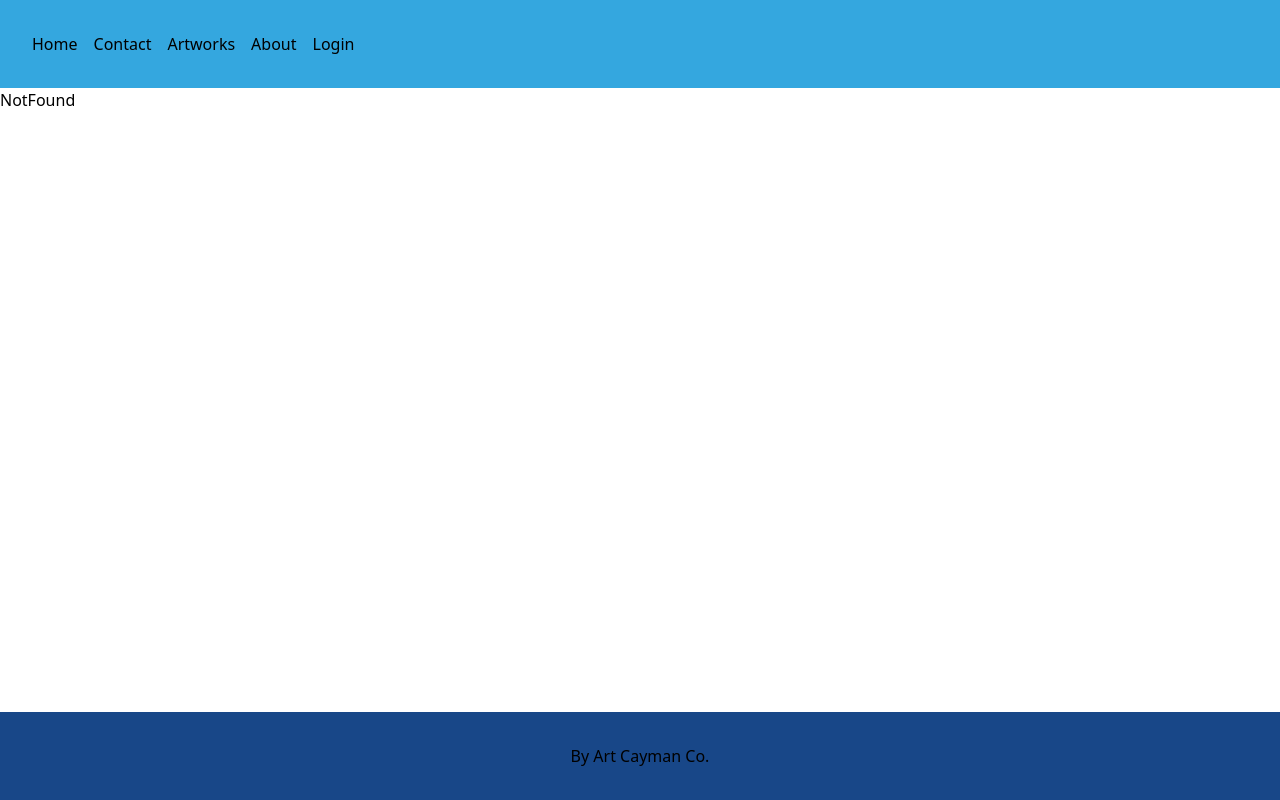
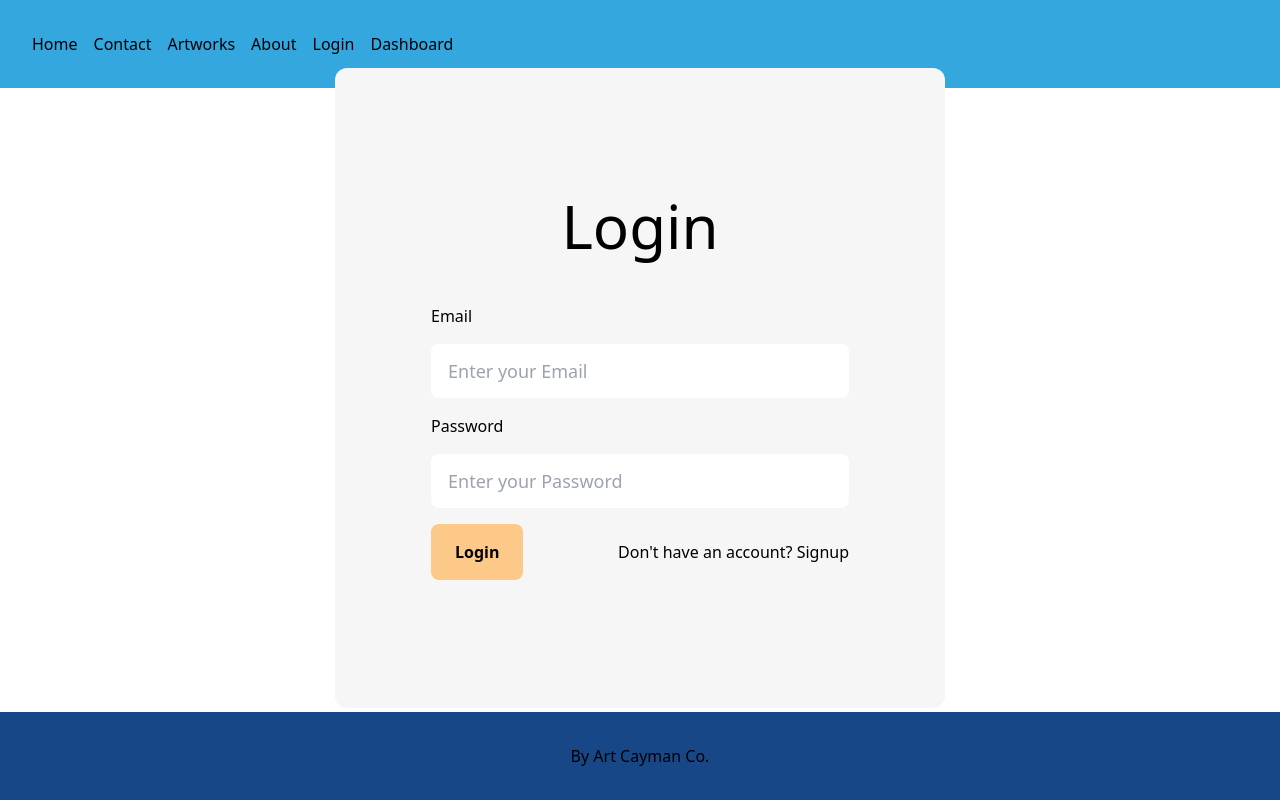
Before and after one commit to maxflorex/thegallery-2022, a React (Create React App) app: page /login in a window 1280 px wide. Built offline with nearby package versions, Linux system fonts and the light colour scheme; no server answers.

Commit message:
Firebase

```diff
--- a/src/App.js
+++ b/src/App.js
@@ -1,12 +1,14 @@
 import { BrowserRouter as Router, Routes, Route } from 'react-router-dom';
+import Login from './components/account/Login';
 import Footer from './components/Footer';
 import Navbar from './components/Navbar';
 import NotFound from './pages/404';
 import About from './pages/About';
-import Account from './pages/Account';
+import Account from './pages/Login';
 import Artworks from './pages/Artworks';
 import Contact from './pages/Contact'
 import Home from './pages/Home';
+import Dashboard from './pages/Dashboard';
 
 function App() {
   return (
@@ -17,7 +19,8 @@ function App() {
         <Route path={'/contact'} element={<Contact />} />
         <Route path={'/artworks'} element={<Artworks />} />
         <Route path={'/about'} element={<About />} />
-        <Route path={'/account'} element={<Account />} />
+        <Route path={'/login'} element={<Login />} />
+        <Route path={'/dashboard'} element={<Dashboard />} />
         <Route path='*' element={<NotFound />} />
       </Routes>
       <Footer />
--- a/src/components/Navbar.jsx
+++ b/src/components/Navbar.jsx
@@ -9,7 +9,8 @@ const Navbar = () => {
                 <Link to="/contact">Contact</Link>
                 <Link to="/artworks">Artworks</Link>
                 <Link to="/about">About</Link>
-                <Link to="/account">Login</Link>
+                <Link to="/login">Login</Link>
+                <Link to="/dashboard">Dashboard</Link>
             </div>
         </nav>
     );
--- a/src/components/account/Login.jsx
+++ b/src/components/account/Login.jsx
@@ -1,24 +1,41 @@
 import React from 'react';
-import { inputtw } from '../../style/styles';
+import { buttontw, inputtw } from '../../style/styles';
 
-const Login = () => {
+const Login = ({ setEmail, setPassword, setShowRegister, login }) => {
     return (
         <div className="w-full h-[75vh]">
             <div className="flex flex-col h-full justify-center items-center">
-                <h1 className="text-4xl">Login</h1>
-                <form className="grid grid-cols-1 gap-4 py-8">
+                <form
+                    className="grid grid-cols-1 gap-4 bg-off-1 px-24 py-32 rounded-xl"
+                    onSubmit={() => login()}
+                >
+                    <h1 className="text-6xl text-center pb-8">Login</h1>
+                    <label>Email</label>
                     <input
                         className={inputtw}
                         type="email"
                         placeholder="Enter your Email"
+                        onChange={(e) => setEmail(e.target.value)}
                     />
+                    <label>Password</label>
                     <input
                         className={inputtw}
                         type="password"
                         placeholder="Enter your Password"
+                        onChange={(e) => setPassword(e.target.value)}
                     />
-                    <button className='bg-cream-500 mr-auto p-4 rounded-lg hover:scale-110 active:scale-100 text-white font-semibold hover:bg-cream-400'>Login</button>
-                    <p>Don't have an account? <a className='cursor-pointer'>Signup</a></p>
+                    <div className="flex justify-between items-center">
+                        <button className={buttontw}>Login</button>
+                        <p>
+                            Don't have an account?{' '}
+                            <a
+                                className="cursor-pointer hover:text-blue-500 hover:scale-110 border-b-[1px] py-1 border-none hover:border-solid"
+                                onClick={() => setShowRegister(true)}
+                            >
+                                Signup
+                            </a>
+                        </p>
+                    </div>
                 </form>
             </div>
         </div>
--- a/src/firebase/config.js
+++ b/src/firebase/config.js
@@ -1,12 +1,15 @@
 import { initializeApp } from "firebase/app";
+import { getFirestore, collection, } from 'firebase/firestore'
+import { getStorage } from 'firebase/storage'
+import { getAuth } from 'firebase/auth'
 
 const firebaseConfig = {
-  apiKey: process.env.API_KEY,
-  authDomain: process.env.AUTH_DOMAIN,
-  projectId: process.env.PROJECT_ID,
-  storageBucket: process.env.STORAGE_BUCKET,
-  messagingSenderId: process.env.MESSAGING_SENDER_ID,
-  appId: process.env.APP_ID
+  apiKey: process.env.REACT_APP_API_KEY,
+  authDomain: process.env.REACT_APP_AUTH_DOMAIN,
+  projectId: process.env.REACT_APP_PROJECT_ID,
+  storageBucket: process.env.REACT_APP_STORAGE_BUCKET,
+  messagingSenderId: process.env.REACT_APP_MESSAGING_SENDER_ID,
+  appId: process.env.REACT_APP_APP_ID
 };
 
 // INITIALIZE FIREBASE
--- /dev/null
+++ b/src/hooks/useFirestore.jsx
@@ -0,0 +1,13 @@
+    //   LOGIN FUNCTION
+    const login = async () => {
+        try {
+            const user = await signInWithEmailAndPassword(
+                auth,
+                loginEmail,
+                loginPassword
+            );
+        } catch (error) {
+            console.log(error.message);
+            alert('Wrong Credentials!');
+        }
+    };
--- a/src/pages/Account.js
+++ /dev/null
@@ -1,15 +0,0 @@
-import Login from '../components/account/Login'
-import Register from '../components/account/Register'
-import Dashboard from '../components/account/Dashboard'
-
-const Account = () => {
-  return (
-    <>
-      <Login />
-      <Register />
-      <Dashboard />
-    </>
-  )
-}
-
-export default Account
--- /dev/null
+++ b/src/pages/Dashboard.js
@@ -0,0 +1,9 @@
+import React from 'react'
+
+const Dashboard = () => {
+  return (
+    <div>Dashboard</div>
+  )
+}
+
+export default Dashboard
--- /dev/null
+++ b/src/pages/Login.js
@@ -0,0 +1,42 @@
+import { useState } from 'react'
+import Login from '../components/account/Login'
+import Register from '../components/account/Register'
+import { onAuthStateChanged, signInWithEmailAndPassword } from 'firebase/auth';
+import { auth } from '../firebase/config';
+
+const Account = () => {
+  const [user, setUser] = useState({})
+  const [email, setEmail] = useState('')
+  const [password, setPassword] = useState('')
+  const [showRegister, setShowRegister] = useState(false)
+
+  //   LOGIN FUNCTION
+  const login = async (e) => {
+    e.preventDefault()
+    try {
+      await signInWithEmailAndPassword(auth, email, password);
+    } catch (error) {
+      console.log(error.message);
+      alert('Wrong Credentials!');
+    }
+  };
+
+  // PREVENTS USER TO AUTOMATICALLY LOGOUT
+  onAuthStateChanged(auth, (currentUser) => {
+    setUser(currentUser);
+  });
+
+  return (
+    <>
+      {!showRegister &&
+        <Login setEmail={setEmail}
+          setPassword={setPassword}
+          setShowRegister={setShowRegister}
+          login={login} />}
+      {showRegister && <Register />}
+      {user && <h1 className='text-4xl'>Welcome {user}</h1>}
+    </>
+  )
+}
+
+export default Account
--- a/src/style/styles.js
+++ b/src/style/styles.js
@@ -1 +1,3 @@
-export const inputtw = 'py-3 px-4 bg-slate-100 focus:bg-transparent rounded-lg focus:outline-none outline-none w-96 place-self-center border-transparent focus:border-slate-400 border-[1px] box-content active:scale-105 text-lg hover:border-slate-400'
+export const inputtw = 'py-3 px-4 rounded-lg focus:outline-none outline-none w-96 place-self-center border-transparent focus:border-off-3 border-[1px] box-content active:scale-105 text-lg hover:border-slate-400'
+
+export const buttontw= 'bg-cream-500 mr-auto py-4 px-6 rounded-lg hover:scale-110 active:scale-100 text-white font-semibold hover:bg-blue-500'
--- a/tailwind.config.js
+++ b/tailwind.config.js
@@ -7,25 +7,25 @@ module.exports = {
       transparent: 'transparent',
       current: 'currentColor',
       'cream-500': '#fdc988',
-      'cream-400': '#fdc98880',
-      'cream-300': '#fdc98880',
-      'cream-200': '#fdc98880',
-      'cream-100': '#fdc98880',
+      'cream-400': '#f2d2a1',
+      'cream-300': '#f4dcb8',
+      'cream-200': '#f8e8d0',
+      'cream-100': '#fcf4e8',
       'navy-500': '#184788',
-      'navy-400': '#184788',
-      'navy-300': '#184788',
-      'navy-200': '#184788',
-      'navy-100': '#184788',
+      'navy-400': '#586e9f',
+      'navy-300': '#8392b6',
+      'navy-200': '#acb7cf',
+      'navy-100': '#d5dce7',
       'blue-500': '#34a7df',
-      'blue-400': '#34a7df',
-      'blue-300': '#34a7df',
-      'blue-200': '#34a7df',
-      'blue-100': '#34a7df',
+      'blue-400': '#84b7e3',
+      'blue-300': '#a3c9eb',
+      'blue-200': '#c2dbf1',
+      'blue-100': '#e0ecf7',
       'pink-500': '#e88688',
-      'pink-400': '#e88688',
-      'pink-300': '#e88688',
-      'pink-200': '#e88688',
-      'pink-100': '#e88688',
+      'pink-400': '#db9da0',
+      'pink-300': '#e4b6b6',
+      'pink-200': '#edcfcf',
+      'pink-100': '#f6e6e7',
       'off-1': '#f6f6f6',
       'off-2': '#e5e5e5',
       'off-3': '#d4d4d4',
```
Also changed, not shown: 1 other file (tests, documents, lock files or other folders).
